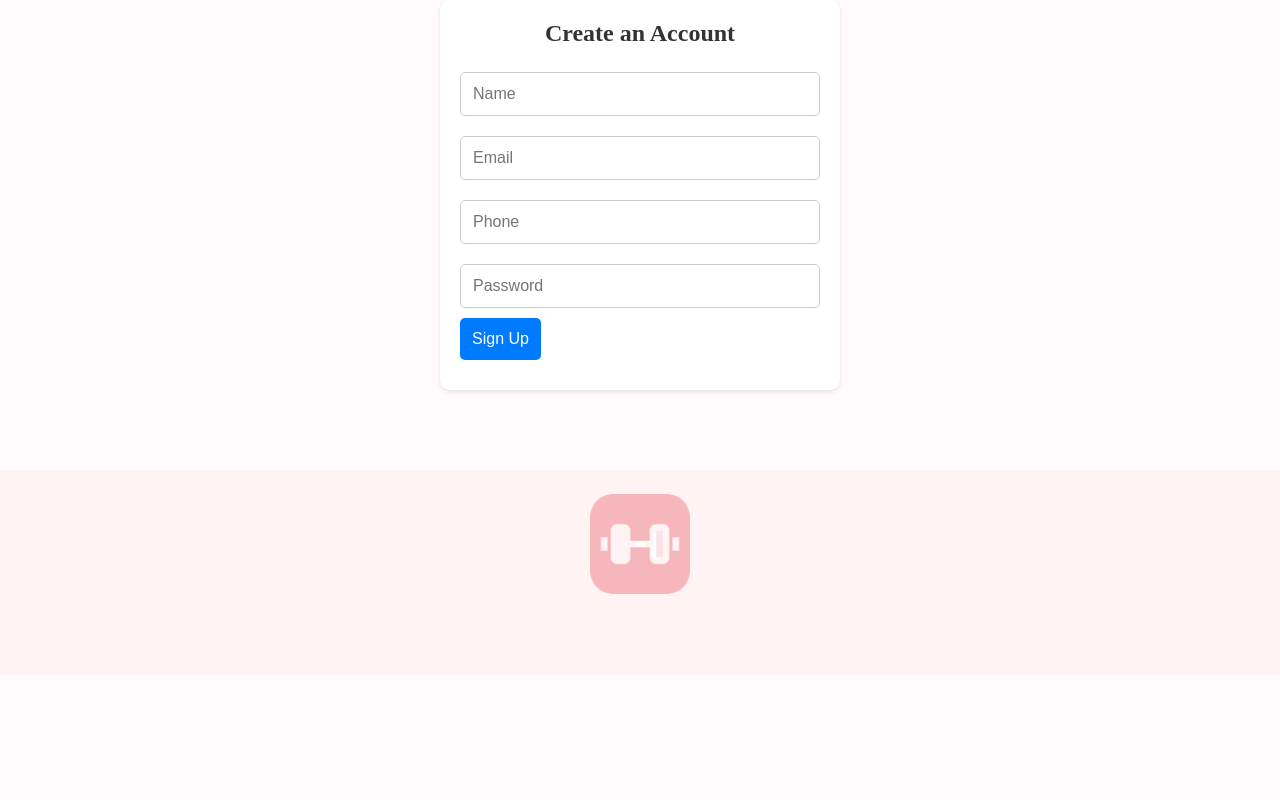
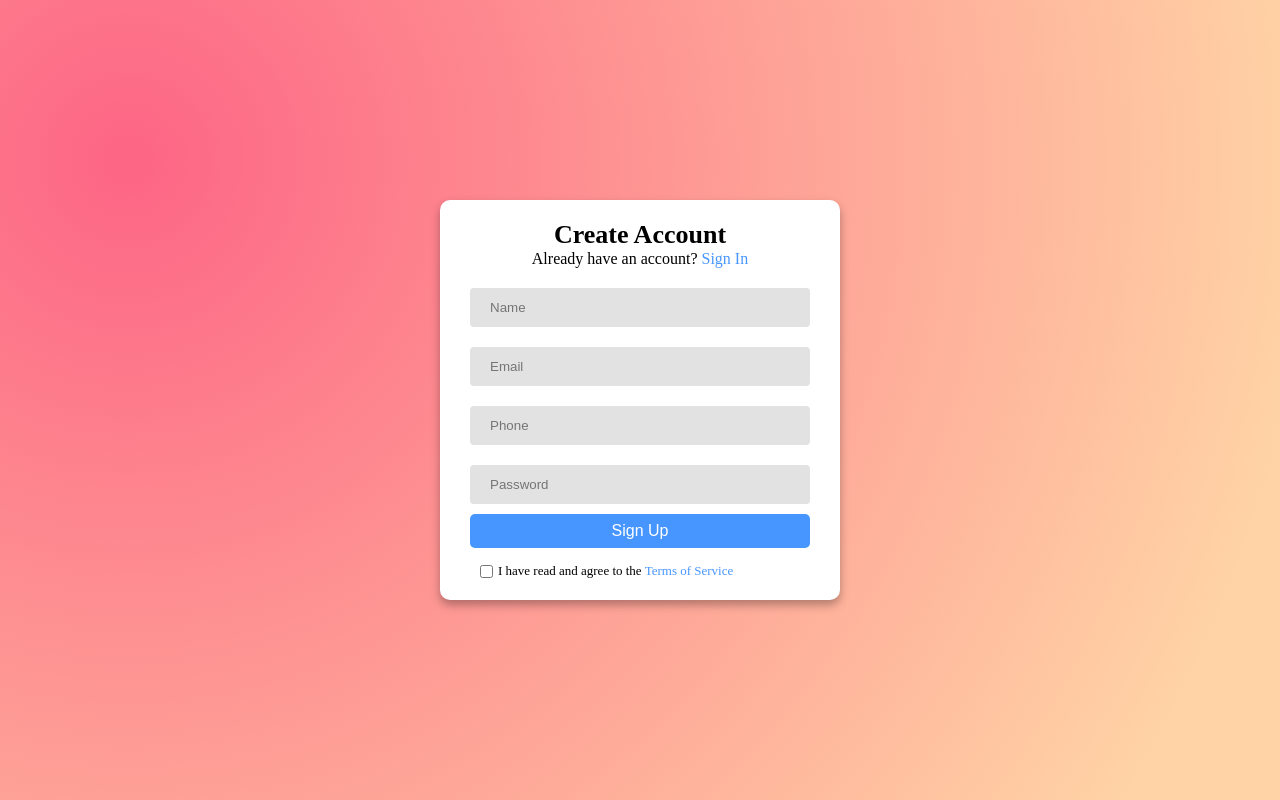
Before and after one commit to hwalia099/Fitness-App, a React (Create React App) app in the folder fitness-app/: page /auth/signup in a window 1280 px wide. Shown: the top 800 px of the page. Built offline with nearby package versions, Linux system fonts and the light colour scheme.

Commit message:
signup.js updated

```diff
--- a/fitness-app/src/components/SignupForm.js
+++ b/fitness-app/src/components/SignupForm.js
@@ -1,54 +1,85 @@
+import styled from 'styled-components';
 import React, { useState } from 'react';
 import { useNavigate } from 'react-router-dom';
 import { signup } from '../services/authService';
-import styled from 'styled-components';
 
-const FormContainer = styled.div`
+const Container = styled.div`
+  height: 100vh;
+  width: 100%;
+  align-items: center;
   display: flex;
-  flex-direction: column;
-  align-items: center;
-  padding: 20px;
-  border-radius: 10px;
-  box-shadow: 0 2px 4px rgba(0, 0, 0, 0.1);
-  max-width: 400px;
-  margin: 0 auto;
-  background-color: #ffffff;
+  justify-content: center;
+  background-image: radial-gradient(
+    circle farthest-corner at 10% 20%,
+    rgba(253, 101, 133, 1) 0%,
+    rgba(255, 211, 165, 1) 90%
+  );
 `;
 
-const Title = styled.h2`
-  margin-bottom: 15px;
-  font-size: 24px;
-  color: #333;
+const Card = styled.div`
+  border-radius: 10px;
+  box-shadow: 0 5px 10px 0 rgba(0, 0, 0, 0.3);
+  width: 400px;
+  height: 400px;
+  background-color: #ffffff;
+  padding: 10px 30px;
 `;
 
-const Input = styled.input`
-  width: 100%;
-  padding: 12px;
-  margin: 10px 0;
-  border: 1px solid #ccc;
-  border-radius: 5px;
-  font-size: 16px;
+const CardTitle = styled.div`
+  text-align: center;
+  padding: 10px;
 `;
 
-const Button = styled.button`
-  background-color: #007bff;
-  color: white;
+const Title = styled.h1`
+  font-size: 26px;
+  font-weight: bold;
+`;
+
+const Form = styled.div`
+  input {
+    margin: 10px 0;
+    width: 100%;
+    background-color: #e2e2e2;
     border: none;
+    outline: none;
+    padding: 12px 20px;
+    border-radius: 4px;
+  }
+
+  button {
+    background-color: #4796ff;
+    color: #ffffff;
+    font-size: 16px;
+    outline: none;
     border-radius: 5px;
-  padding: 12px;
-  cursor: pointer;
-  font-size: 16px;
-  transition: background-color 0.2s;
-  &:hover {
-    background-color: #0056b3;
+    border: none;
+    padding: 8px 15px;
+    width: 100%;
   }
 `;
 
-const Message = styled.p`
-  margin-top: 10px;
-  font-size: 14px;
-  color: ${({ success }) => (success ? '#009900' : '#cc0000')};
+const CardTerms = styled.div`
+  display: flex;
+  align-items: center;
+  padding: 10px;
+
+  input[type="checkbox"] {
+    background-color: #e2e2e2;
+  }
+
+  span {
+    margin: 5px;
+    font-size: 13px;
+  }
 `;
+
+const CardLink = styled.a`
+  color: #4796ff;
+  text-decoration: none;
+`;
+
+
+
 
 const SignupForm = () => {
     const navigate = useNavigate();
@@ -81,43 +112,48 @@ const SignupForm = () => {
     };
 
     return (
-        <FormContainer>
-            <Title>Create an Account</Title>
+        <Container>
+            <Card>
+                <CardTitle>
+                    <Title>Create Account</Title>
+                    <span>
+                        Already have an account? <CardLink href="login">Sign In</CardLink>
+                    </span>
+                </CardTitle>
+                <Form>
                     <form onSubmit={handleSubmit}>
-                <Input
-                    type="text"
+                        <input type="text"
                             name="userName"
                             placeholder="Name"
                             value={formData.userName}
-                    onChange={handleInputChange}
-                />
-                <Input
-                    type="email"
+                            onChange={handleInputChange} />
+
+                        <input type="email"
                             name="userEmail"
                             placeholder="Email"
                             value={formData.userEmail}
-                    onChange={handleInputChange}
-                />
-                <Input
-                    type="text"
+                            onChange={handleInputChange} />
+                        <input type="text"
                             name="userPhone"
                             placeholder="Phone"
                             value={formData.userPhone}
-                    onChange={handleInputChange}
-                />
-                <Input
-                    type="password"
+                            onChange={handleInputChange} />
+                        <input type="password"
                             name="password"
                             placeholder="Password"
                             value={formData.password}
-                    onChange={handleInputChange}
-                />
-                <Button type="submit">Sign Up</Button>
+                            onChange={handleInputChange} />
+                        <button  > Sign Up</button>
                     </form>
-            <Message success={signupMessage === 'User created successfully'}>
-                {signupMessage}
-            </Message>
-        </FormContainer>
+                </Form>
+                <CardTerms>
+                    <input type="checkbox" name="" id="terms" />
+                    <span>
+                        I have read and agree to the <CardLink href="">Terms of Service</CardLink>
+                    </span>
+                </CardTerms>
+            </Card>
+        </Container>
     );
 };
 
```
Lines whose indentation alone changed are shown as unchanged.
